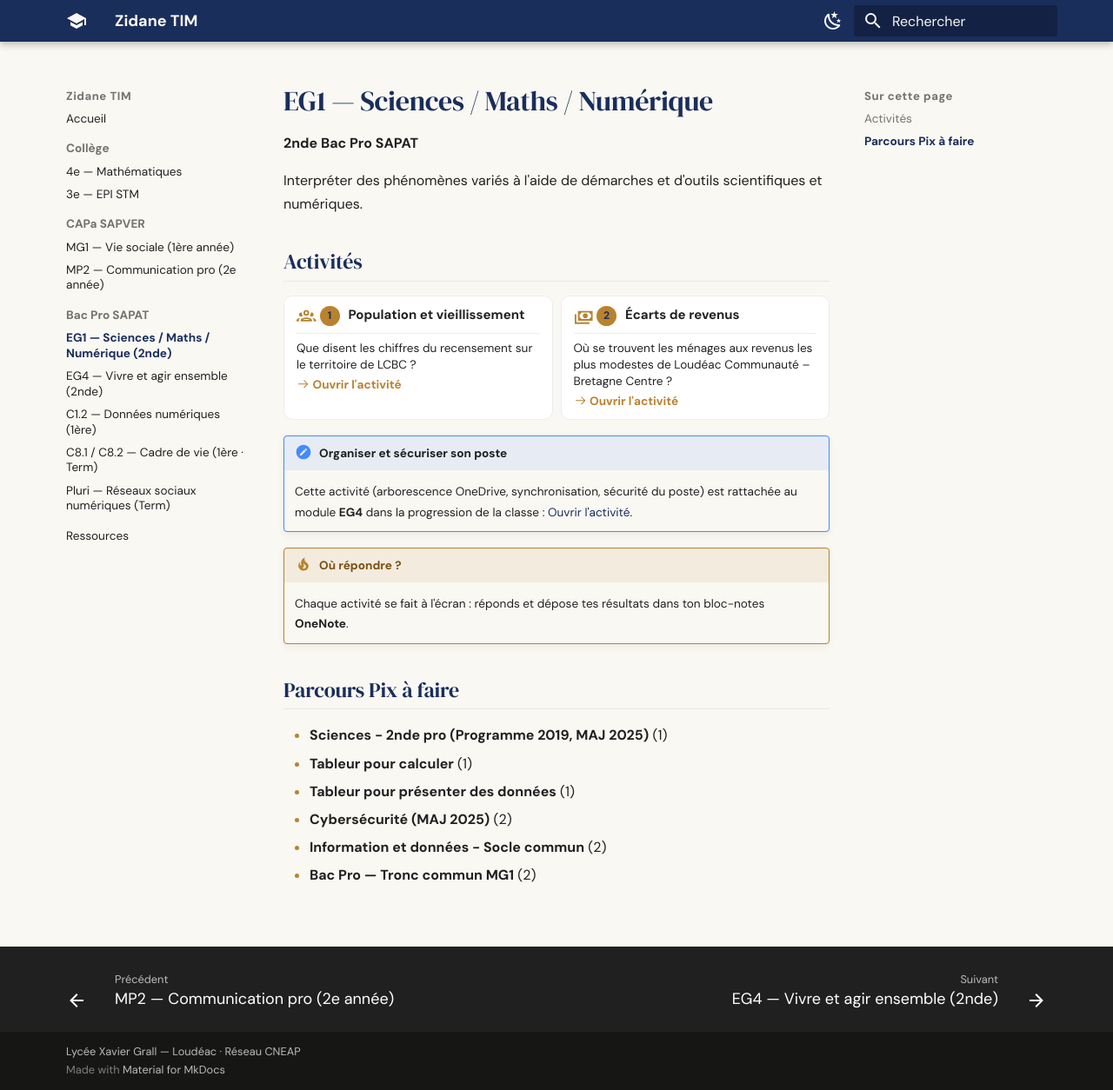
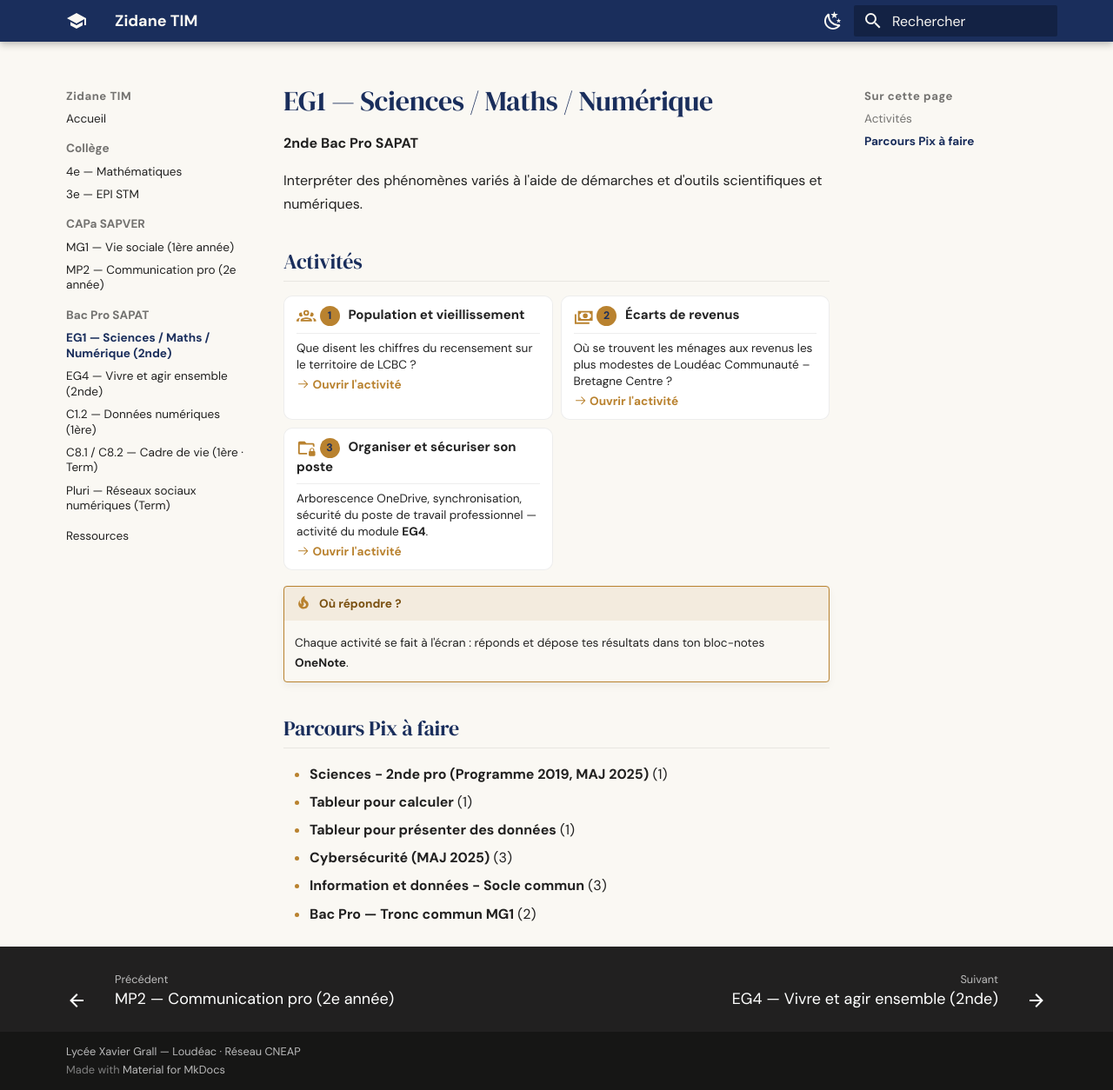
Before and after one commit to zidaneTim/zidane-tim, an MkDocs documentation site: the page built from docs/cours/sapat/eg1-sciences-maths-numerique.md, in a window 1280 px wide and 1254 px high. Shown: the whole window at 87% size. Built offline with MkDocs 1.6.1 and Material for MkDocs 9.7.7, drawn with Linux system fonts in a browser that asks for light colours.

Commit message:
eg1: transforme l'activite EG4 rattachee en 3e carte numerotee, corrige les references Pix (3)

```diff
--- a/docs/cours/sapat/eg1-sciences-maths-numerique.md
+++ b/docs/cours/sapat/eg1-sciences-maths-numerique.md
@@ -24,12 +24,15 @@ Interpréter des phénomènes variés à l'aide de démarches et d'outils scient
 
     [:octicons-arrow-right-24: Ouvrir l'activité](activites/eg1/ecarts-revenus-lcbc.md)
 
+-   :material-folder-lock-outline:{ .lg .middle } <span class="zt-step">3</span> **Organiser et sécuriser son poste**
+
+    ---
+
+    Arborescence OneDrive, synchronisation, sécurité du poste de travail professionnel — activité du module **EG4**.
+
+    [:octicons-arrow-right-24: Ouvrir l'activité](activites/eg4/organisation-securite-poste.md)
+
 </div>
-
-!!! note "Organiser et sécuriser son poste"
-
-    Cette activité (arborescence OneDrive, synchronisation, sécurité du poste) est rattachée au module **EG4** dans
-    la progression de la classe : [Ouvrir l'activité](activites/eg4/organisation-securite-poste.md).
 
 !!! tip "Où répondre ?"
 
@@ -40,6 +43,6 @@ Interpréter des phénomènes variés à l'aide de démarches et d'outils scient
 - **Sciences - 2nde pro (Programme 2019, MAJ 2025)** (1)
 - **Tableur pour calculer** (1)
 - **Tableur pour présenter des données** (1)
-- **Cybersécurité (MAJ 2025)** (2)
-- **Information et données - Socle commun** (2)
+- **Cybersécurité (MAJ 2025)** (3)
+- **Information et données - Socle commun** (3)
 - **Bac Pro — Tronc commun MG1** (2)
```
